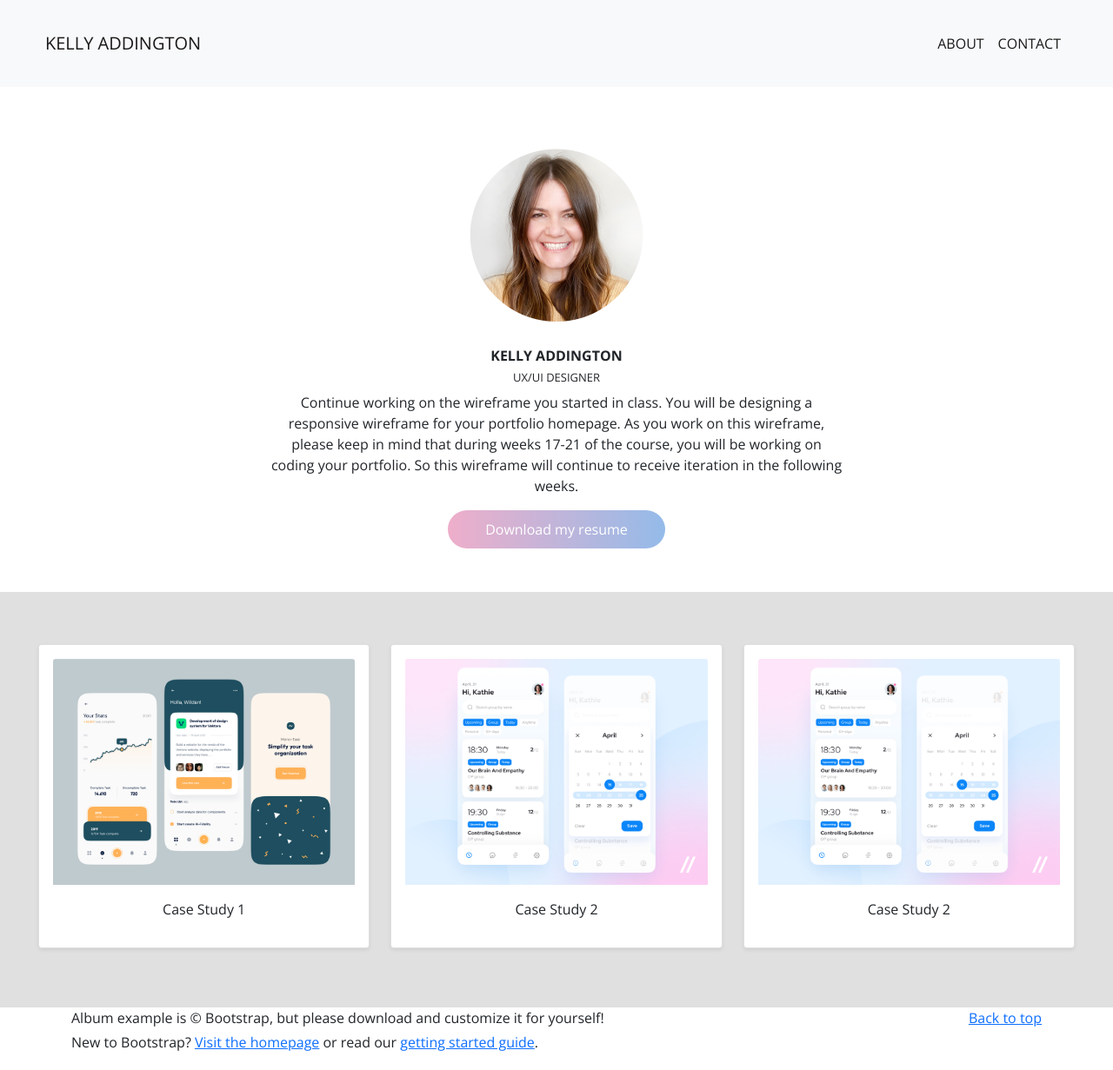
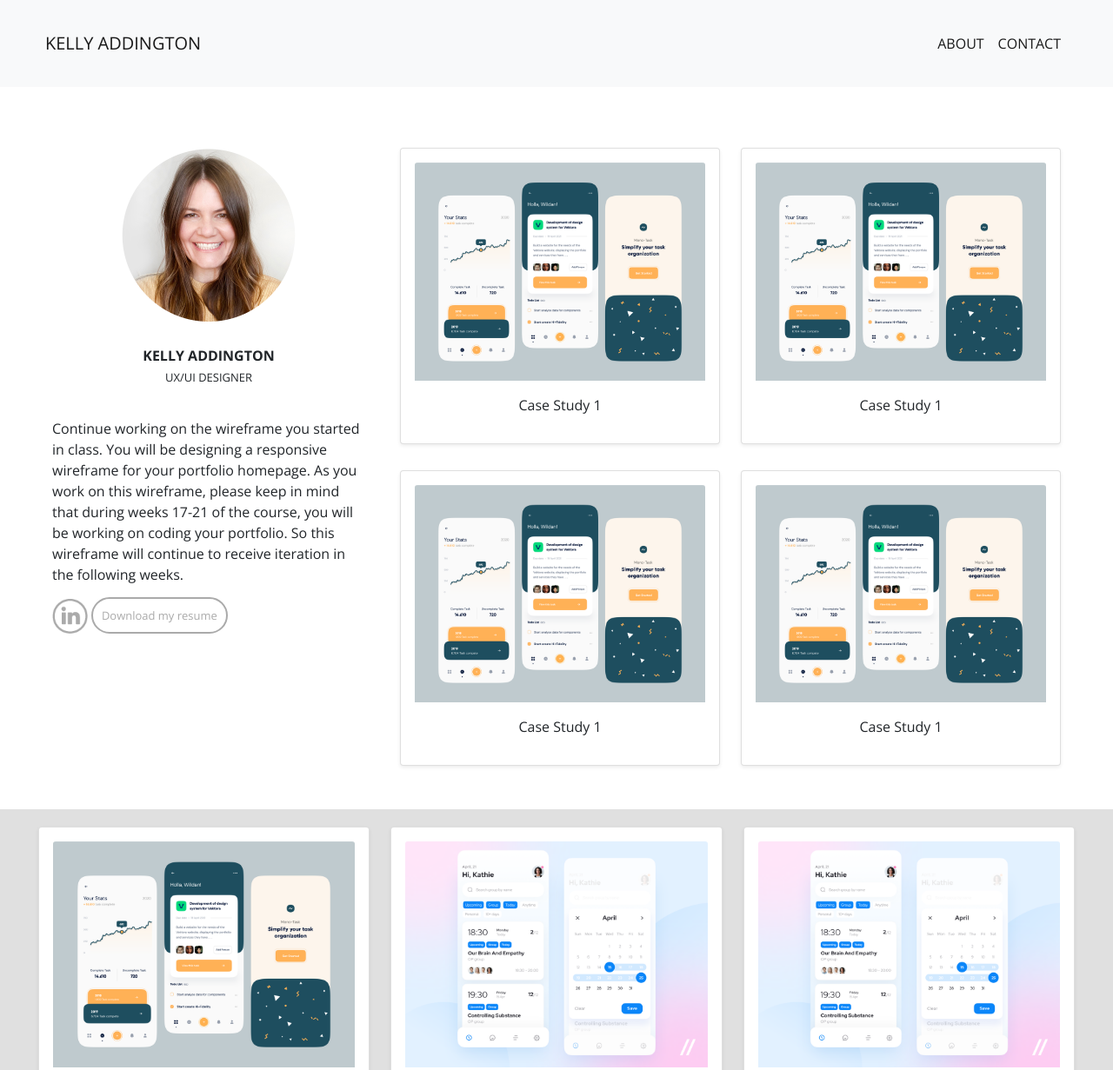
Before and after one commit to addingtonkel/KAUXPortfolio2021, a plain HTML site: page index.html in a window 1280 px wide. Shown: the top 1231 px of the page at 87% size. Drawn offline with nearby package versions, Linux system fonts and the light colour scheme.

Commit message:
10/0/21 Updates
Change layout to reflect mock, columns within columns

```diff
--- a/css/index.css
+++ b/css/index.css
@@ -9,7 +9,7 @@ body {
 
 .hero {
     margin-top: 50px;
-    max-width: 700px;
+    max-width: 1200px;
 }
 
 .introduction {
@@ -40,12 +40,32 @@ body {
     font-weight: 200;
 }
 
-.btn-primary {
+.pdfDownload {
     border-radius: 50px;
-    padding: 10px 20px;
-    background: linear-gradient(90deg, rgba(238,174,202,1) 0%, rgba(148,187,233,1) 100%);
-    border: none;
-    max-width: 250px;
+    border: 2px solid #aaaaaa;
+    padding: 10px 10px;
+    background: white;
+    max-width: 125px;
+    text-decoration: none;
+    color: #aaaaaa;
+    margin: 0 auto;
+    font-size: small;
+}
+
+.pdfDownload:hover {
+    background: #aaaaaa
+}
+
+a:hover {
+    color: #ffffff;
+}
+
+.socialIcon {
+    height: 40px;
+}
+
+.socialIcon:hover {
+    box-shadow: blue;
 }
 
 .caseStudies {
@@ -59,8 +79,7 @@ body {
 }
 
 .caseStudyCard {
-    margin-top: 40px;
-    margin-bottom: 0;
+   margin-bottom: 30px;
 }
 
 /* Media Queries */
--- a/index.html
+++ b/index.html
@@ -15,6 +15,7 @@
 	<title>Kelly Addington - Portfolio</title>
 </head>
 <body>
+
 
 	<!-- Navigation -->
 	<nav class="portfolioNav navbar navbar-expand-lg navbar-light bg-light">
@@ -36,20 +37,61 @@
 	<!-- Hero -->
 	<div class="hero container">
 		<div class="row">
-			<div class="introduction col-md-12 col-sm-12">
+			<div class="introduction col-md-4 col-sm-12">
 				<div class="profileImage row text-center"><img src="images/Artboard%201.jpg"></div>
 				<div class="profileHeader row text-center">
 					<h3>KELLY ADDINGTON</h3>
 					<h4>UX/UI DESIGNER</h4>
+				</div>
 					<p>Continue working on the wireframe you started in class. You will be designing a responsive wireframe for your portfolio homepage. As you work on this wireframe, please keep in mind that during weeks 17-21 of the course, you will be working on coding your portfolio. So this wireframe will continue to receive iteration in the following weeks.</p>
-          <button type="button" class="btn btn-primary mx-auto d-block">Download my resume</button>
+
+						<a href="https://www.linkedin.com/in/kellyaddington/"><img class="socialIcon" src="images/Asset 1.png"></a> <a class="pdfDownload" href="downloads/KA_Resume_2021.pdf">Download my resume</a>
+
+
+			</div>
+			<div class="caseStudyContainer col-md-8 col-sm-12">
+				<div class="row">
+					<div class="col-md-6 col-sm-12">
+						<div class="caseStudyCard card shadow-sm p-3 bg-body rounded">
+							<img alt="..." class="card-img-top" src="images/1acd03c0cb379185e6268d5898ca9780.webp">
+							<div class="card-body">
+								<p class="card-text text-center">Case Study 1</p>
+							</div>
+						</div>
+					</div>
+					<div class="col">
+						<div class="caseStudyCard card shadow-sm p-3 bg-body rounded">
+							<img alt="..." class="card-img-top" src="images/1acd03c0cb379185e6268d5898ca9780.webp">
+							<div class="card-body">
+								<p class="card-text text-center">Case Study 1</p>
+							</div>
+						</div>
+					</div>
+				</div>
+				<div class="row">
+					<div class="col">
+						<div class="caseStudyCard card shadow-sm p-3 bg-body rounded">
+							<img alt="..." class="card-img-top" src="images/1acd03c0cb379185e6268d5898ca9780.webp">
+							<div class="card-body">
+								<p class="card-text text-center">Case Study 1</p>
+							</div>
+						</div>
+					</div>
+					<div class="col">
+						<div class="caseStudyCard card shadow-sm p-3 bg-body rounded">
+							<img alt="..." class="card-img-top" src="images/1acd03c0cb379185e6268d5898ca9780.webp">
+							<div class="card-body">
+								<p class="card-text text-center">Case Study 1</p>
+							</div>
+						</div>
+					</div>
 				</div>
 			</div>
 		</div>
 	</div>
 
+
 	<!-- Case Studies -->
-
 	<div class="container-fluid caseStudies">
 		<div class="row caseStudyContainer">
 			<div class="col-md-4 col-sm-12">
@@ -76,20 +118,14 @@
 					</div>
 				</div>
 			</div>
-
-
 		</div>
 	</div>
-
 	<footer>
 		<div class="container">
-      <p class="float-end mb-1">
-        <a href="#">Back to top</a>
-      </p>
+			<p class="float-end mb-1"><a href="#">Back to top</a></p>
 			<p class="mb-1">Album example is &copy; Bootstrap, but please download and customize it for yourself!</p>
 			<p class="mb-0">New to Bootstrap? <a href="/">Visit the homepage</a> or read our <a href="../getting-started/introduction/">getting started guide</a>.</p>
 		</div>
 	</footer>
-
 </body>
 </html>
```
Also changed, not shown: images/Asset 1.png (added), 3 other files. Lines whose indentation alone changed are shown as unchanged.
